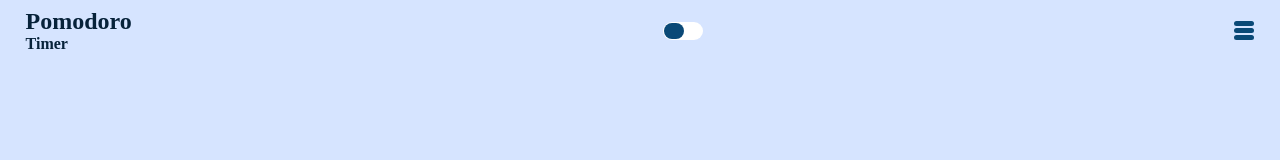
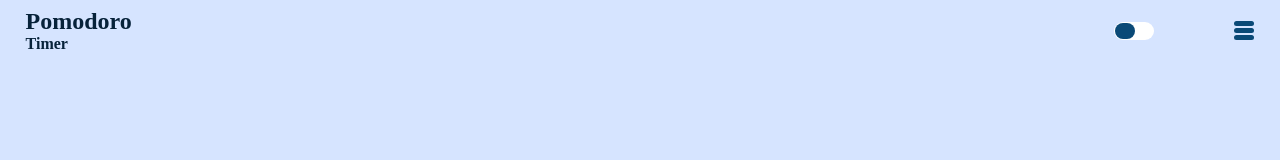
Before and after one commit to MatheusTrindade5201/pomodoro-timer, a React (Vite) app: page / in a window 1280 px wide. Shown: the top 160 px of the page. Built offline with nearby package versions, Linux system fonts and the light colour scheme.

Commit message:
fix: adjusting toggle position

```diff
--- a/src/components/Header/style.ts
+++ b/src/components/Header/style.ts
@@ -5,6 +5,7 @@ display: flex;
 justify-content: space-between;
 padding: .5rem 2vw;
 align-items: center;
+gap: 5rem;
 `
 
 export const Logo = styled.h1`
@@ -13,8 +14,10 @@ export const Logo = styled.h1`
     align-items: flex-start;
     font-size: 1.5rem;
     color: ${props => props.theme.settings.primary_text};
+    flex-grow: 1;
 
     P{
         font-size: 1rem
     }
+
 `
```
